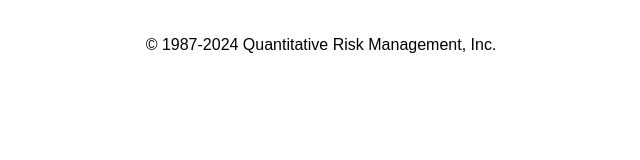
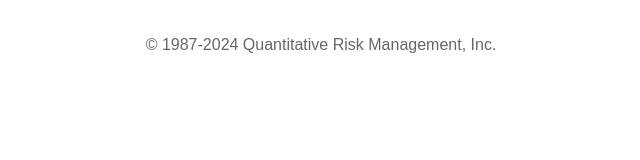
Before and after one commit to bode-p/QRM-copyright, a plain HTML site: page index.html in a window 1280 px wide. Shown: the whole page, without its empty margins (319-959 px from the left). Drawn offline with Linux system fonts and the light colour scheme.

Commit message:
Update index.html
Update text color to grey.

```diff
--- a/index.html
+++ b/index.html
@@ -11,6 +11,9 @@
             margin: 0;
             padding: 20px;
         }
+        p {
+            color: #666666; /* Mid-gray color */
+        }
     </style>
 </head>
 <body>
```
